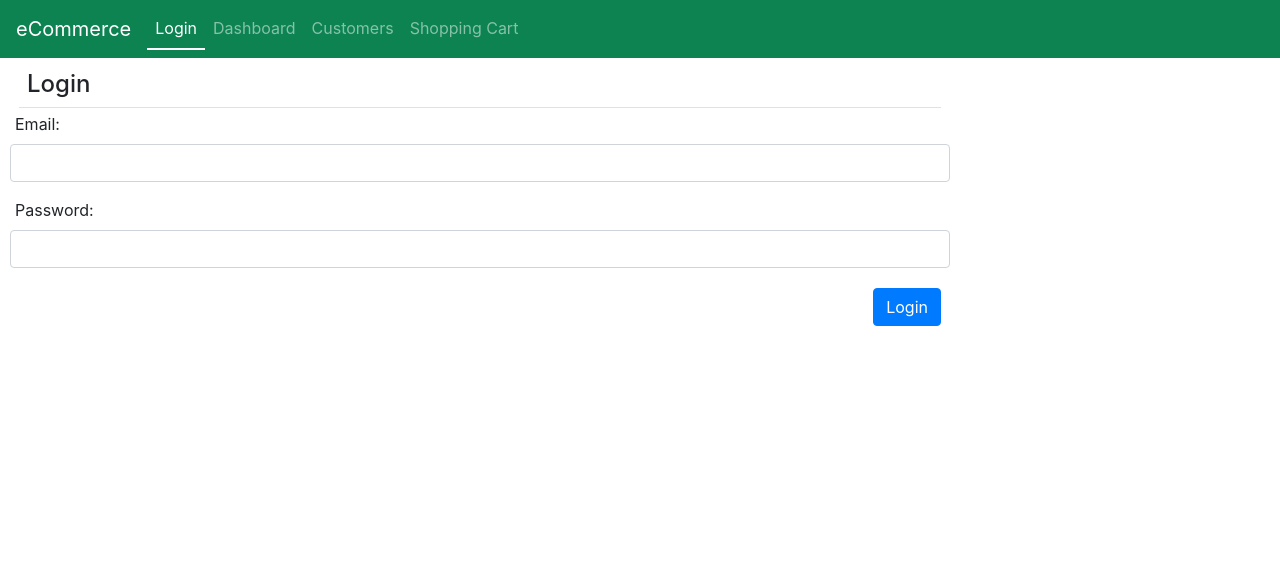
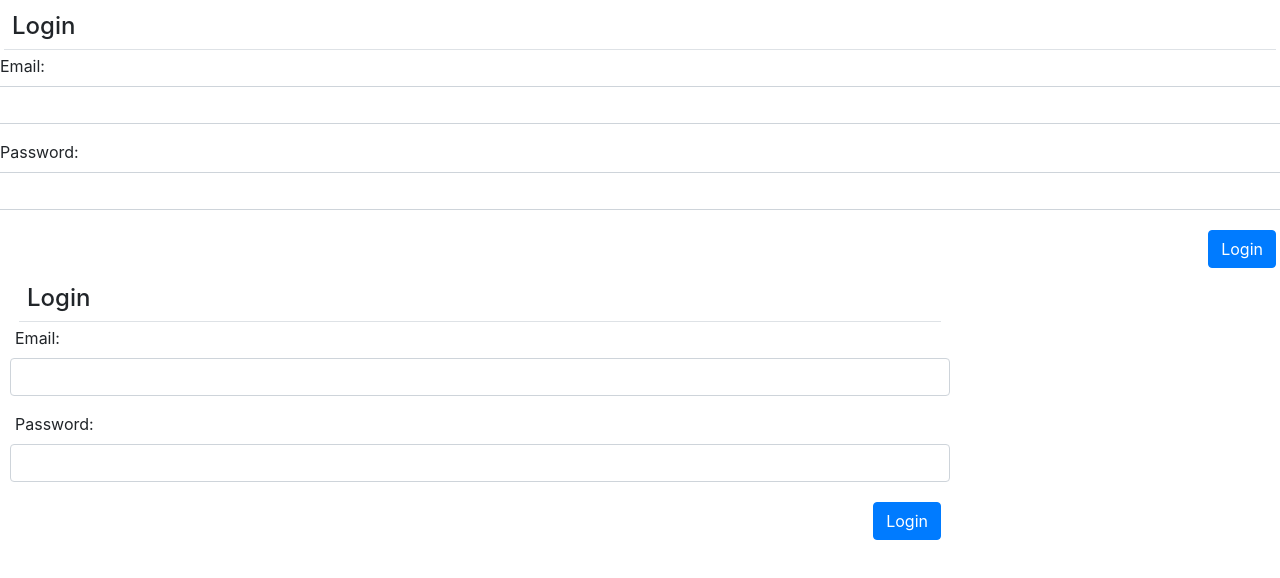
Before and after one commit to GhulamMustafaGM/client-side-app, a React (Create React App) app: page / in a window 1280 px wide. Shown: the top 578 px of the page. Built offline with nearby package versions, Linux system fonts and the light colour scheme.

Commit message:
updated NavBar

```diff
--- a/src/NavBar.jsx
+++ b/src/NavBar.jsx
@@ -1,75 +1,79 @@
 import React, { Component } from "react";
-import { NavLink } from "react-router-dom";
 
-class NavBar extends Component {
+export default class Login extends Component {
+    constructor(props) {
+        super(props);
+        this.state = { email: "", password: "", message: "" };
+    }
+
     render() {
         return (
-            <React.Fragment>
-                <nav className="navbar navbar-expand-lg navbar-dark bg-dark navbar-style">
-                    <a className="navbar-brand" href="/#">
-                        eCommerce
-          </a>
+            <div>
+                <h4 className="m-1 p-2 border-bottom">Login</h4>
 
-                    <button
-                        className="navbar-toggler"
-                        type="button"
-                        data-toggle="collapse"
-                        data-target="#navbarSupportedContent"
-                        aria-controls="navbarSupportedContent"
-                        aria-expanded="false"
-                        aria-label="Toggle navigation"
-                    >
-                        <span className="navbar-toggler-icon"></span>
-                    </button>
+                {/* Email starts */}
+                <div className="form-group form-row">
+                    <label className="col-lg-4">Email:</label>
+                    <input
+                        type="text"
+                        className="form-control"
+                        value={this.state.email}
+                        onChange={(event) => {
+                            this.setState({ email: event.target.value });
+                        }}
+                    />
+                </div>
+                {/* Email ends */}
 
-                    <div className="collapse navbar-collapse" id="navbarSupportedContent">
-                        <ul className="navbar-nav mr-auto">
-                            <li className="nav-item">
-                                <NavLink
-                                    to="/"
-                                    className="nav-link"
-                                    activeClassName="active"
-                                    exact={true}
-                                >
-                                    Login
-                </NavLink>
-                            </li>
+                {/* Password starts */}
+                <div className="form-group form-row">
+                    <label className="col-lg-4">Password:</label>
+                    <input
+                        type="password"
+                        className="form-control"
+                        value={this.state.password}
+                        onChange={(event) => {
+                            this.setState({ password: event.target.value });
+                        }}
+                    />
+                </div>
+                {/* Password ends */}
 
-                            <li className="nav-item">
-                                <NavLink
-                                    to="/dashboard"
-                                    className="nav-link"
-                                    activeClassName="active"
-                                >
-                                    Dashboard
-                </NavLink>
-                            </li>
+                <div className="text-right">
+                    {this.state.message}
 
-                            <li className="nav-item">
-                                <NavLink
-                                    to="/customers"
-                                    className="nav-link"
-                                    activeClassName="active"
-                                >
-                                    Customers
-                </NavLink>
-                            </li>
+                    <button className="btn btn-primary m-1" onClick={this.onLoginClick}>
+                        Login
+          </button>
+                </div>
+            </div>
+        );
+    } //end of render
 
-                            <li className="nav-item">
-                                <NavLink
-                                    to="/cart"
-                                    className="nav-link"
-                                    activeClassName="active"
-                                >
-                                    Shopping Cart
-                </NavLink>
-                            </li>
-                        </ul>
-                    </div>
-                </nav>
-            </React.Fragment>
+    //Executes when the user clicks on Login
+    onLoginClick = async () => {
+        console.log(this.state);
+
+        var response = await fetch(
+            `http://localhost:5000/users?email=${this.state.email}&password=${this.state.password}`,
+            { method: "GET" }
         );
-    }
+
+        var body = await response.json();
+        console.log(body);
+
+        if (body.length > 0) {
+            //success
+            this.setState({
+                message: <span className="text-success">Successfully Logged-in</span>,
+            });
+        } else {
+            //error
+            this.setState({
+                message: (
+                    <span className="text-danger">Invalid login, please try again</span>
+                ),
+            });
+        }
+    };
 }
-
-export default NavBar;
```
